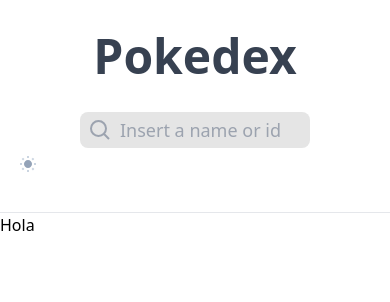
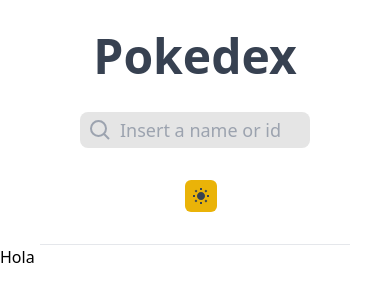
Before and after one commit to Juan-Motta/pokeapp-next-ssg, a Next.js app: page / in a window 390 px wide. Shown: the top 302 px of the page. Built offline with nearby package versions, Linux system fonts and the light colour scheme.

Commit message:
refactor: changed navbar layout and added darkmode and responsive

```diff
--- a/src/ui/components/Navbar.tsx
+++ /dev/null
@@ -1,83 +0,0 @@
-import { KeyboardEvent, useRef } from 'react';
-
-import SearchIcon from '../icons/SearchIcon';
-
-export default function Navbar() {
-    const inputRef = useRef<HTMLInputElement>(null);
-
-    function onChangeInput(e: KeyboardEvent<HTMLInputElement>) {
-        e.preventDefault();
-        if (e.key !== 'Enter') return;
-        inputRef.current && (inputRef.current.value = '');
-    }
-
-    return (
-        <>
-            <nav className="flex mt-8 mb-8 flex-col sm:flex-row">
-                <div className="w-full sm:w-2/3 text-center sm:text-start">
-                    <h1 className="inline text-5xl font-black text-gray-700 cursor-pointer">
-                        Pokedex
-                    </h1>
-                </div>
-                <div className="relative flex items-center justify-end sm:w-1/3 h-100 mx-20 mt-8 sm:mx-0 sm:my-0">
-                    <input
-                        type="text"
-                        className="w-full px-3 py-1 pl-10 text-lg border-2 border-none rounded-lg bg-neutral-200"
-                        placeholder="Insert a name or id"
-                        onKeyUp={onChangeInput}
-                        ref={inputRef}
-                    />
-                    <div className="absolute w-6 h-6 fill-none left-2">
-                        <SearchIcon />
-                    </div>
-                </div>
-                <div className="flex flex-col justify-center ml-3">
-                    <input
-                        type="checkbox"
-                        name="light-switch"
-                        className="light-switch sr-only"
-                    />
-                    <label
-                        className="relative cursor-pointer p-2"
-                        htmlFor="light-switch"
-                    >
-                        <svg
-                            className="dark:hidden"
-                            width="16"
-                            height="16"
-                            xmlns="http://www.w3.org/2000/svg"
-                        >
-                            <path
-                                className="fill-slate-300"
-                                d="M7 0h2v2H7zM12.88 1.637l1.414 1.415-1.415 1.413-1.413-1.414zM14 7h2v2h-2zM12.95 14.433l-1.414-1.413 1.413-1.415 1.415 1.414zM7 14h2v2H7zM2.98 14.364l-1.413-1.415 1.414-1.414 1.414 1.415zM0 7h2v2H0zM3.05 1.706 4.463 3.12 3.05 4.535 1.636 3.12z"
-                            />
-                            <path
-                                className="fill-slate-400"
-                                d="M8 4C5.8 4 4 5.8 4 8s1.8 4 4 4 4-1.8 4-4-1.8-4-4-4Z"
-                            />
-                        </svg>
-                        <svg
-                            className="hidden dark:block"
-                            width="16"
-                            height="16"
-                            xmlns="http://www.w3.org/2000/svg"
-                        >
-                            <path
-                                className="fill-slate-400"
-                                d="M6.2 1C3.2 1.8 1 4.6 1 7.9 1 11.8 4.2 15 8.1 15c3.3 0 6-2.2 6.9-5.2C9.7 11.2 4.8 6.3 6.2 1Z"
-                            />
-                            <path
-                                className="fill-slate-500"
-                                d="M12.5 5a.625.625 0 0 1-.625-.625 1.252 1.252 0 0 0-1.25-1.25.625.625 0 1 1 0-1.25 1.252 1.252 0 0 0 1.25-1.25.625.625 0 1 1 1.25 0c.001.69.56 1.249 1.25 1.25a.625.625 0 1 1 0 1.25c-.69.001-1.249.56-1.25 1.25A.625.625 0 0 1 12.5 5Z"
-                            />
-                        </svg>
-                        <span className="sr-only">
-                            Switch to light / dark version
-                        </span>
-                    </label>
-                </div>
-            </nav>
-            <hr />
-        </>
-    );
-}
--- /dev/null
+++ b/src/ui/components/navbar/Navbar.tsx
@@ -0,0 +1,26 @@
+import { KeyboardEvent, useRef } from 'react';
+
+import ThemeButton from './ThemeIcon';
+import SearchInput from './SearchInput';
+import NavbarTitle from './NavbarTitle';
+
+export default function Navbar() {
+    const inputRef = useRef<HTMLInputElement>(null);
+
+    function onChangeInput(e: KeyboardEvent<HTMLInputElement>) {
+        e.preventDefault();
+        if (e.key !== 'Enter') return;
+        inputRef.current && (inputRef.current.value = '');
+    }
+
+    return (
+        <>
+            <nav className="flex mt-8 mb-8 flex-col sm:flex-row">
+                <NavbarTitle />
+                <SearchInput />
+                <ThemeButton />
+            </nav>
+            <hr className="dark:border-gray-600 sm:mx-0 mx-10" />
+        </>
+    );
+}
--- /dev/null
+++ b/src/ui/components/navbar/NavbarTitle.tsx
@@ -0,0 +1,9 @@
+export default function NavbarTitle() {
+    return (
+        <div className="w-full sm:w-2/3 text-center sm:text-start">
+            <h1 className="inline text-5xl font-black text-gray-700 cursor-pointer dark:text-white">
+                Pokedex
+            </h1>
+        </div>
+    );
+}
--- /dev/null
+++ b/src/ui/components/navbar/SearchInput.tsx
@@ -0,0 +1,28 @@
+import { KeyboardEvent, useRef } from 'react';
+
+import SearchIcon from '@/ui/icons/SearchIcon';
+
+export default function SearchInput() {
+    const inputRef = useRef<HTMLInputElement>(null);
+
+    function onChangeInput(e: KeyboardEvent<HTMLInputElement>) {
+        e.preventDefault();
+        if (e.key !== 'Enter') return;
+        inputRef.current && (inputRef.current.value = '');
+    }
+
+    return (
+        <div className="relative flex items-center justify-end sm:w-1/3 h-100 mx-20 mt-8 sm:mx-0 sm:my-0">
+            <input
+                type="text"
+                className="w-full px-3 py-1 pl-10 text-lg border-2 border-none rounded-lg bg-neutral-200"
+                placeholder="Insert a name or id"
+                onKeyUp={onChangeInput}
+                ref={inputRef}
+            />
+            <div className="absolute w-6 h-6 fill-none left-2">
+                <SearchIcon />
+            </div>
+        </div>
+    );
+}
--- /dev/null
+++ b/src/ui/components/navbar/ThemeIcon.tsx
@@ -0,0 +1,41 @@
+import { useTheme } from 'next-themes';
+
+import DarkIcon from '../../icons/DarkIcon';
+import LightIcon from '../../icons/LightIcon';
+
+export default function ThemeButton() {
+    const { theme, setTheme } = useTheme();
+
+    function handleChangeTheme() {
+        if (theme === 'light') {
+            setTheme('dark');
+        } else {
+            setTheme('light');
+        }
+    }
+
+    return (
+        <div className="flex mt-8 sm:mt-0 sm:flex-col justify-center ml-3">
+            <input
+                type="checkbox"
+                name="light-switch"
+                className="light-switch sr-only"
+            />
+            <label className="relative cursor-pointer" htmlFor="light-switch">
+                <div
+                    className="bg-gray-700 fill-white hover:bg-yellow-500 hover:fill-gray-700 h-8 w-8 rounded-md justify-center items-center dark:flex hidden transition ease-in-out delay-100"
+                    onClick={handleChangeTheme}
+                >
+                    <DarkIcon width="24" height="24" viewBox="-4 -4 24 24" />
+                </div>
+                <div
+                    className="bg-yellow-500 fill-gray-700 h-8 w-8 rounded-md flex justify-center items-center dark:hidden hover:bg-gray-700 hover:fill-yellow-500 transition ease-in-out delay-100"
+                    onClick={handleChangeTheme}
+                >
+                    <LightIcon width="24" height="24" viewBox="-4 -4 24 24" />
+                </div>
+                <span className="sr-only">Switch to light / dark version</span>
+            </label>
+        </div>
+    );
+}
--- /dev/null
+++ b/src/ui/icons/DarkIcon.tsx
@@ -0,0 +1,23 @@
+interface Props {
+    width?: string;
+    height?: string;
+    viewBox?: string;
+}
+
+export default function DarkIcon({
+    width = '24',
+    height = '24',
+    viewBox = '0 0 24 24',
+}: Props) {
+    return (
+        <svg
+            width={width}
+            height={height}
+            xmlns="http://www.w3.org/2000/svg"
+            viewBox={viewBox}
+        >
+            <path d="M6.2 1C3.2 1.8 1 4.6 1 7.9 1 11.8 4.2 15 8.1 15c3.3 0 6-2.2 6.9-5.2C9.7 11.2 4.8 6.3 6.2 1Z" />
+            <path d="M12.5 5a.625.625 0 0 1-.625-.625 1.252 1.252 0 0 0-1.25-1.25.625.625 0 1 1 0-1.25 1.252 1.252 0 0 0 1.25-1.25.625.625 0 1 1 1.25 0c.001.69.56 1.249 1.25 1.25a.625.625 0 1 1 0 1.25c-.69.001-1.249.56-1.25 1.25A.625.625 0 0 1 12.5 5Z" />
+        </svg>
+    );
+}
--- /dev/null
+++ b/src/ui/icons/LightIcon.tsx
@@ -0,0 +1,23 @@
+interface Props {
+    width?: string;
+    height?: string;
+    viewBox?: string;
+}
+
+export default function LightIcon({
+    width = '16',
+    height = '16',
+    viewBox = '0 0 24 24',
+}) {
+    return (
+        <svg
+            width={width}
+            height={height}
+            xmlns="http://www.w3.org/2000/svg"
+            viewBox={viewBox}
+        >
+            <path d="M7 0h2v2H7zM12.88 1.637l1.414 1.415-1.415 1.413-1.413-1.414zM14 7h2v2h-2zM12.95 14.433l-1.414-1.413 1.413-1.415 1.415 1.414zM7 14h2v2H7zM2.98 14.364l-1.413-1.415 1.414-1.414 1.414 1.415zM0 7h2v2H0zM3.05 1.706 4.463 3.12 3.05 4.535 1.636 3.12z" />
+            <path d="M8 4C5.8 4 4 5.8 4 8s1.8 4 4 4 4-1.8 4-4-1.8-4-4-4Z" />
+        </svg>
+    );
+}
--- a/src/ui/layouts/MainLayout.tsx
+++ b/src/ui/layouts/MainLayout.tsx
@@ -1,6 +1,6 @@
 import Head from 'next/head';
 
-import Navbar from '../components/Navbar';
+import Navbar from '../components/navbar/Navbar';
 
 interface Props {
     children: React.ReactNode;
```
